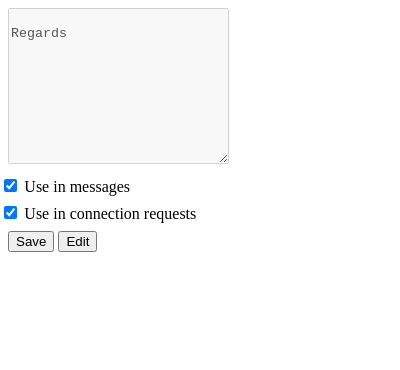
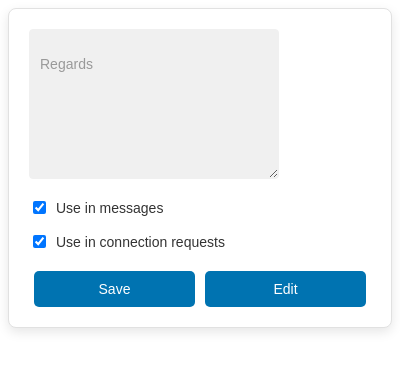
Before and after one commit to prvashisht/signature-sync, a browser extension: page popup.html in a window 400 px wide. Drawn offline with Linux system fonts and the light colour scheme.

Commit message:
feat: Improve popup UI for the extension
Improved the UI/CSS of the popup with the same layout.

```diff
--- a/popup.css
+++ b/popup.css
@@ -1,11 +1,86 @@
+.signatureText {
+    background-color: #fff;
+    border-radius: 8px;
+    border: 1px solid #e1e1e1;
+    box-shadow: 0 4px 12px rgba(0, 0, 0, 0.1);
+    font-family: Arial, sans-serif;
+    margin: 0 auto;
+    padding: 20px;
+}
+
 .signatureText #signature {
+    background-color: #f7f7f7;
+    border-radius: 4px;
+    border: 1px solid #ccc;
+    box-sizing: border-box;
+    color: #333;
+    font-family: inherit;
+    font-size: 14px;
+    height: 150px;
+    margin-bottom: 15px;
+    max-height: 400px;
+    max-width: 400px;
+    min-height: 100px;
     min-width: 200px;
-    min-height: 100px;
-    max-width: 750px;
-    max-height: 500px;
+    outline: 2px solid #0073b1;
+    padding: 10px;
+    /* resize: none; */
+    transition-duration: 0.3s;
+    transition-property: background-color, color, border, outline;
+    width: 250px;
+}
+
+/* change outline, border, background, and text color slightly when focused */
+.signatureText #signature:focus {
+    background-color: #fff;
+    border: 1px solid #005f8d;
+    color: #000;
+    outline: 2px solid #005f8d;
+}
+
+.signatureText #signature:disabled {
+    background-color: #f0f0f0;
+    border: 1px solid #f0f0f0;
+    color: #999;
+    cursor: not-allowed;
+    outline: none;
 }
 
 .enableCheck {
-    margin: 2% 0;
-    margin-left: -2%;
+    align-items: center;
+    color: #333;
+    display: flex;
+    font-size: 14px;
+    margin-bottom: 15px;
 }
+
+.enableCheck input {
+    margin-right: 10px;
+}
+
+.buttonContainer {
+    display: flex;
+    justify-content: space-between;
+    margin-top: 20px;
+}
+
+.buttonContainer button {
+    background-color: #0073b1;
+    border-radius: 5px;
+    border: none;
+    color: white;
+    cursor: pointer;
+    flex: 1;
+    font-size: 14px;
+    margin: 0 5px;
+    padding: 10px 20px;
+    transition: background-color 0.3s;
+}
+
+.buttonContainer button:hover {
+    background-color: #005f8d;
+}
+
+.buttonContainer button:active {
+    background-color: #004c70;
+}
--- a/popup.html
+++ b/popup.html
@@ -11,7 +11,8 @@
           name="signature"
           id="signature"
           cols="25"
-          rows="10"></textarea>
+          rows="10"
+          placeholder="Enter your signature here..."></textarea>
       </div>
       <div class="enableCheck">
         <input type="checkbox" id="enableMessageSign" name="enableMessageSign" />
@@ -21,7 +22,7 @@
         <input type="checkbox" id="enableConnectNoteSign" name="enableConnectNoteSign" />
         <label for="enableConnectNoteSign">Use in connection requests</label>
       </div>
-      <div>
+      <div class="buttonContainer">
         <button name="save" id="saveSignature">Save</button>
         <button name="edit" id="editSignature">Edit</button>
       </div>
```
